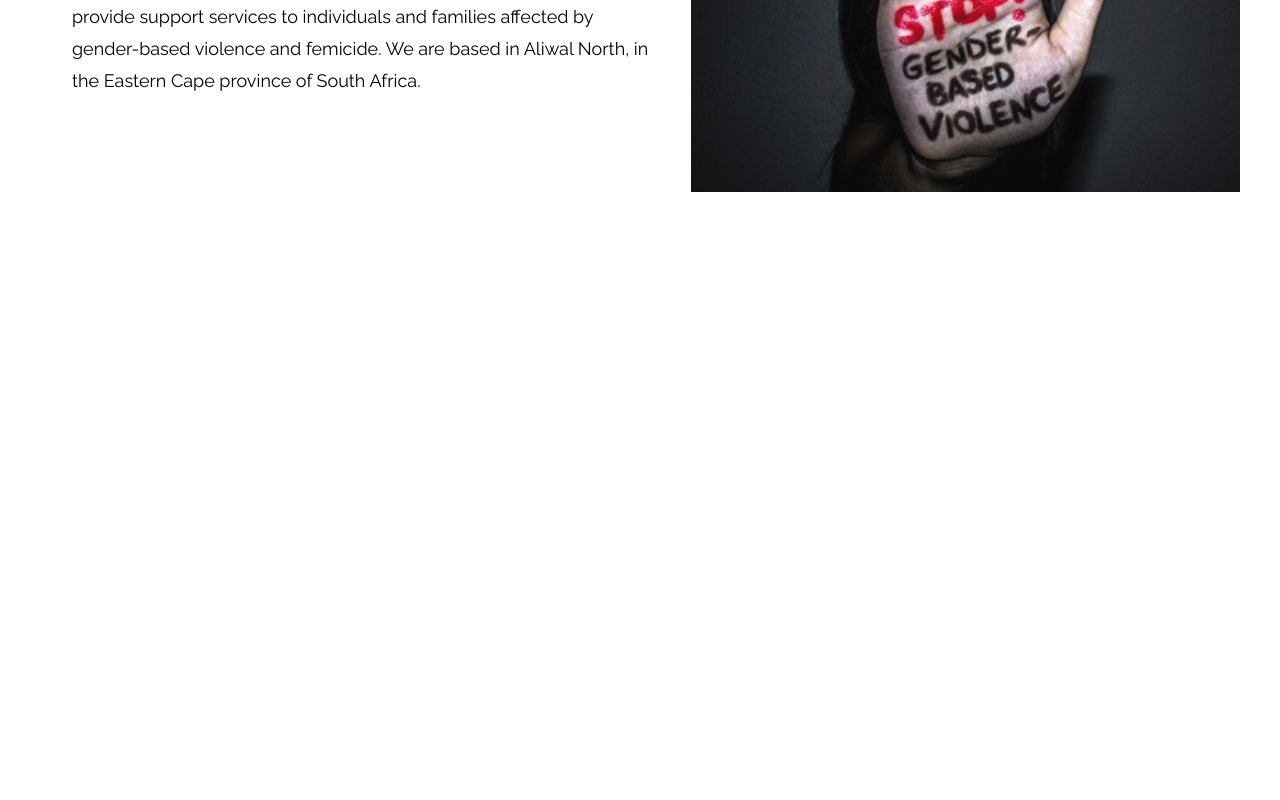
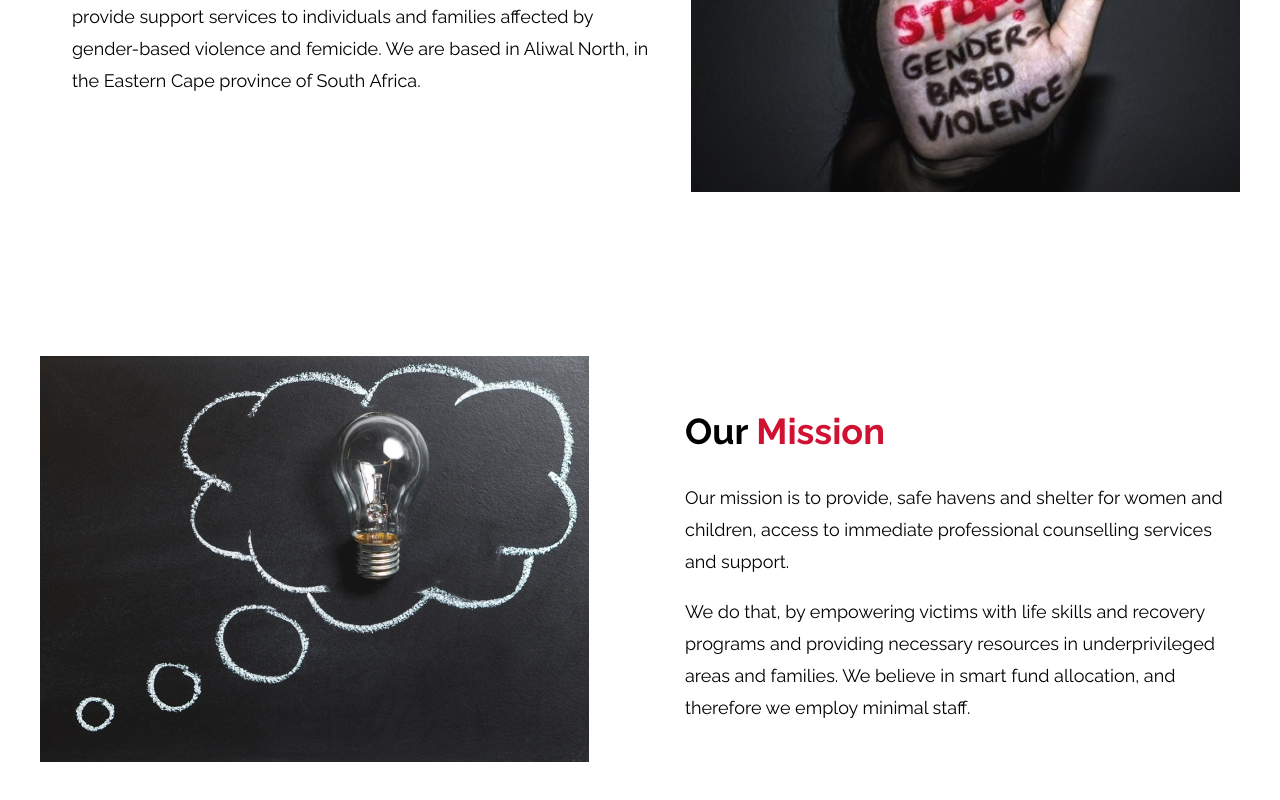
Before and after one commit to Spha88/thusang, a React (Create React App) app: page / in a window 1280 px wide. Shown: the part 1032-1832 px from the top of the page. Before the commit the page ends 1292 px from the top, so only its background shows below. Built offline with nearby package versions, Linux system fonts and the light colour scheme.

Commit message:
Add Mission component

```diff
--- a/src/App.js
+++ b/src/App.js
@@ -3,6 +3,7 @@ import './App.css';
 import Nav from './components/Nav/Nav';
 import Hero from './components/Hero/Hero';
 import About from './components/About/About';
+import Mission from './components/Mission/Mission';
 
 function App() {
   return (
@@ -10,6 +11,7 @@ function App() {
       <Nav />
       <Hero />
       <About />
+      <Mission />
     </div>
   );
 }
--- /dev/null
+++ b/src/components/Mission/Mission.js
@@ -0,0 +1,24 @@
+import React from 'react';
+import Container from '../UI/Container/Container';
+import classes from './Mission.module.scss';
+import mission_img from '../../assets/images/mission_img.png';
+
+const Mission = () => {
+    return (
+        <Container>
+            <div className={classes.Mission}>
+                <div className={classes.Image}>
+                    <img src={mission_img} alt="our mission" />
+                </div>
+                <div className={classes.Content}>
+                    <h2>Our <span>Mission</span></h2>
+                    <p>Our mission is to provide, safe havens and shelter for women and children, access to immediate professional counselling services and support.
+                    </p>
+                    <p>We do that, by empowering victims with life skills and recovery programs and providing necessary resources in underprivileged areas and families. We believe in smart fund allocation, and therefore we employ minimal staff.</p>
+                </div>
+            </div>
+        </Container>
+    )
+}
+
+export default Mission
--- /dev/null
+++ b/src/components/Mission/Mission.module.scss
@@ -0,0 +1,31 @@
+.Mission {
+    display: flex;
+    justify-content: space-between;
+    align-items: center;
+    margin-top: 2rem;
+
+    .Content {
+        padding-left: 6rem;
+        text-align: left;
+        h2 {
+            span { color: #D01132}
+            font-size: 36px;
+            font-weight: 700;
+        }
+        p {
+            line-height: 177%;
+            font-size: 18px;
+            font-weight: 400;
+            span {
+                font-weight: bold;
+            }
+        }
+    }
+
+    .Image {
+        width: 550px;
+        image {
+            width: 100%;
+        }
+    }
+}
```
Also changed, not shown: src/assets/images/mission_img.png (added).
